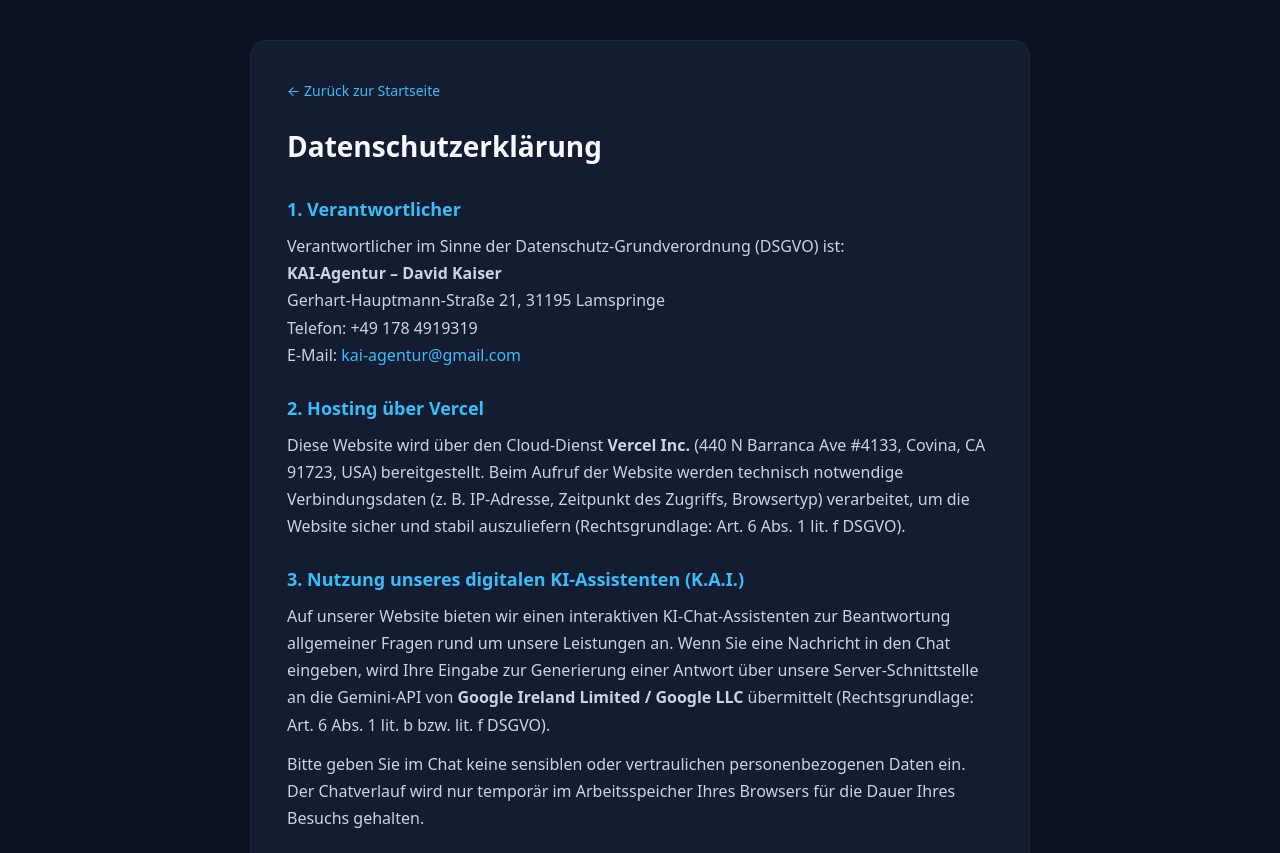
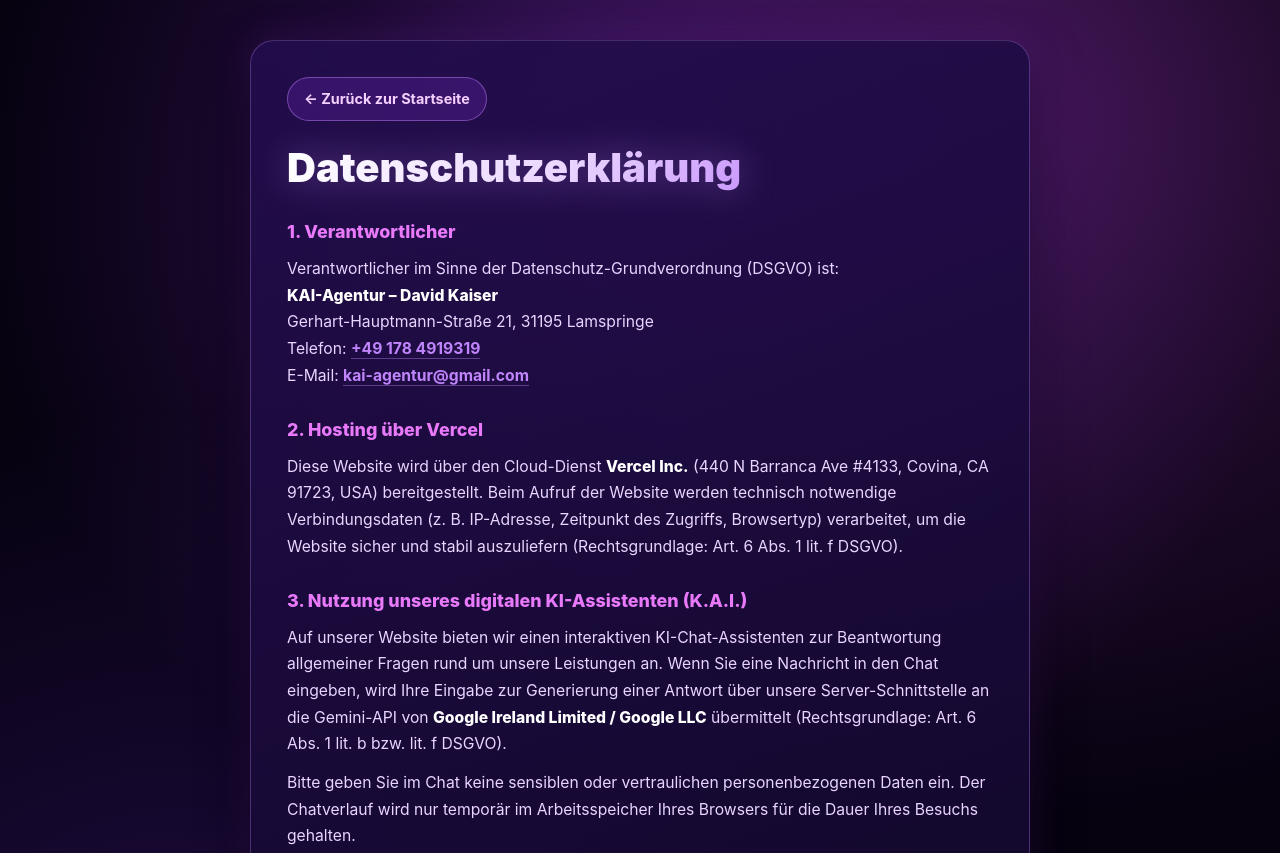
Before and after one commit to davidkaiser959-jpg/kai-agentur, a website: page datenschutz.html in a window 1280 px wide. Shown: the top 853 px of the page. Drawn offline with Linux system fonts and the light colour scheme.

Commit message:
Update datenschutz.html

```diff
--- a/datenschutz.html
+++ b/datenschutz.html
@@ -2,19 +2,137 @@
 <html lang="de">
 <head>
   <meta charset="UTF-8" />
-  <meta name="viewport" content="width=device-width, initial-scale=1.0" />
-  <title>Datenschutzerklärung | KAI-Agentur</title>
+  <meta name="viewport" content="width=device-width, initial-scale=1.0, viewport-fit=cover" />
+  <title>Datenschutzerklärung | KAI Agentur</title>
   <style>
-    * { box-sizing: border-box; margin: 0; padding: 0; font-family: system-ui, -apple-system, sans-serif; }
-    body { background: #0b1120; color: #f8fafc; line-height: 1.7; padding: 40px 20px; }
-    .container { max-width: 780px; margin: 0 auto; background: #131c31; border: 1px solid #1e293b; border-radius: 16px; padding: 36px; }
-    h1 { font-size: 28px; margin-bottom: 24px; }
-    h2 { font-size: 18px; margin: 24px 0 8px; color: #38bdf8; }
-    p, li { color: #cbd5e1; margin-bottom: 12px; }
-    ul { padding-left: 20px; margin-bottom: 14px; }
-    a { color: #38bdf8; text-decoration: none; }
-    a:hover { text-decoration: underline; }
-    .back { display: inline-block; margin-bottom: 20px; font-size: 14px; }
+    :root {
+      --bg: #060210;
+      --card: rgba(24, 11, 54, 0.88);
+      --card-border: rgba(192, 132, 252, 0.3);
+      --text: #faf5ff;
+      --muted: #e9d5ff;
+      --sub-muted: #c4b5fd;
+      --uv: #9333ea;
+      --uv-bright: #c084fc;
+      --uv-pink: #e879f9;
+      --uv-glow: 0 0 24px rgba(168, 85, 247, 0.45), 0 0 54px rgba(192, 132, 252, 0.2);
+    }
+
+    *, *::before, *::after {
+      box-sizing: border-box;
+      margin: 0;
+      padding: 0;
+    }
+
+    body {
+      font-family: -apple-system, BlinkMacSystemFont, "Segoe UI", Roboto, Inter, Helvetica, Arial, sans-serif;
+      background:
+        radial-gradient(circle at 50% 14%, rgba(147, 51, 234, 0.34) 0%, transparent 48%),
+        radial-gradient(circle at 82% 8%, rgba(217, 70, 239, 0.22) 0%, transparent 42%),
+        radial-gradient(circle at 15% 80%, rgba(109, 40, 217, 0.26) 0%, transparent 46%),
+        var(--bg);
+      color: var(--text);
+      line-height: 1.7;
+      min-height: 100vh;
+      min-height: 100dvh;
+      padding: 40px 20px calc(48px + env(safe-area-inset-bottom));
+    }
+
+    .container {
+      max-width: 780px;
+      margin: 0 auto;
+      background: linear-gradient(160deg, rgba(35, 14, 78, 0.9), rgba(14, 6, 34, 0.96));
+      border: 1px solid var(--card-border);
+      border-radius: 24px;
+      padding: 36px;
+      box-shadow: 0 20px 50px rgba(0, 0, 0, 0.55), 0 0 36px rgba(147, 51, 234, 0.2);
+    }
+
+    .back {
+      display: inline-flex;
+      align-items: center;
+      gap: 6px;
+      margin-bottom: 24px;
+      padding: 9px 16px;
+      border-radius: 999px;
+      background: rgba(147, 51, 234, 0.2);
+      border: 1px solid rgba(192, 132, 252, 0.45);
+      color: #f5d0fe;
+      font-size: 0.9rem;
+      font-weight: 750;
+      text-decoration: none;
+      transition: transform 0.16s ease, background 0.2s ease, border-color 0.2s ease;
+    }
+
+    .back:hover {
+      transform: translateY(-1px);
+      background: rgba(168, 85, 247, 0.32);
+      border-color: var(--uv-pink);
+      color: #ffffff;
+    }
+
+    h1 {
+      font-size: clamp(1.9rem, 4vw, 2.5rem);
+      font-weight: 900;
+      line-height: 1.15;
+      margin-bottom: 24px;
+      background: linear-gradient(120deg, #ffffff 0%, #e9d5ff 40%, #c084fc 75%, #e879f9 100%);
+      -webkit-background-clip: text;
+      background-clip: text;
+      -webkit-text-fill-color: transparent;
+      filter: drop-shadow(0 0 18px rgba(192, 132, 252, 0.4));
+    }
+
+    h2 {
+      font-size: 1.12rem;
+      font-weight: 800;
+      margin: 26px 0 8px;
+      color: var(--uv-pink);
+    }
+
+    p, li {
+      color: var(--muted);
+      margin-bottom: 12px;
+      font-size: 0.98rem;
+    }
+
+    ul {
+      padding-left: 22px;
+      margin-bottom: 14px;
+    }
+
+    li::marker {
+      color: var(--uv-bright);
+    }
+
+    p strong, li strong {
+      color: #ffffff;
+      font-weight: 800;
+    }
+
+    a:not(.back) {
+      color: var(--uv-bright);
+      text-decoration: none;
+      font-weight: 650;
+      border-bottom: 1px solid rgba(192, 132, 252, 0.4);
+      transition: color 0.15s ease, border-color 0.15s ease;
+    }
+
+    a:not(.back):hover {
+      color: #f5d0fe;
+      border-bottom-color: var(--uv-pink);
+    }
+
+    @media (max-width: 560px) {
+      body {
+        padding: 24px 14px calc(36px + env(safe-area-inset-bottom));
+      }
+
+      .container {
+        padding: 24px 20px;
+        border-radius: 20px;
+      }
+    }
   </style>
 </head>
 <body>
@@ -27,7 +145,7 @@
       Verantwortlicher im Sinne der Datenschutz-Grundverordnung (DSGVO) ist:<br />
       <strong>KAI-Agentur – David Kaiser</strong><br />
       Gerhart-Hauptmann-Straße 21, 31195 Lamspringe<br />
-      Telefon: +49 178 4919319<br />
+      Telefon: <a href="tel:+491784919319">+49 178 4919319</a><br />
       E-Mail: <a href="mailto:kai-agentur@gmail.com">kai-agentur@gmail.com</a>
     </p>
 
```
